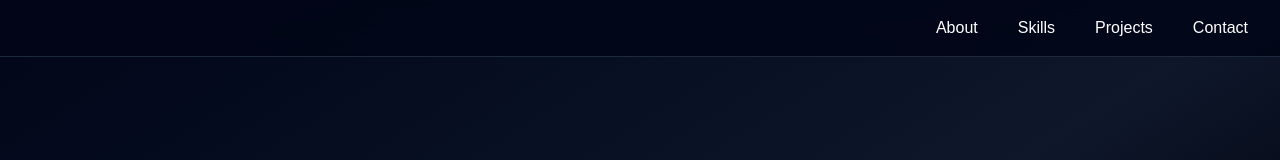
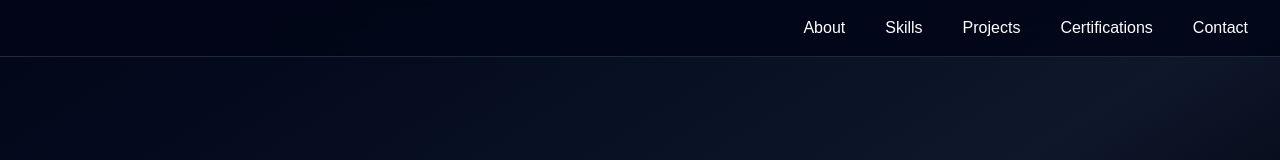
Before and after one commit to susanthkurma/portfolio, a Next.js app: page / in a window 1280 px wide. Shown: the top 160 px of the page. Built offline with nearby package versions, Linux system fonts and the light colour scheme.

Commit message:
hero changes

```diff
--- a/components/Hero.tsx
+++ b/components/Hero.tsx
@@ -20,7 +20,7 @@ export default function Hero() {
 h-56
 rounded-full
 object-cover
-    object-center
+object-[center_15%]
 border-4
 border-cyan-400
 shadow-2xl
--- a/components/Navbar.tsx
+++ b/components/Navbar.tsx
@@ -27,6 +27,10 @@ export default function Navbar() {
 
           <Link href="#projects" className="hover:text-cyan-400 transition">
             Projects
+          </Link>
+
+          <Link href="#certifications" className="hover:text-cyan-400 transition">
+            Certifications
           </Link>
 
           <Link href="#contact" className="hover:text-cyan-400 transition">
```
Lines whose indentation alone changed are shown as unchanged.
